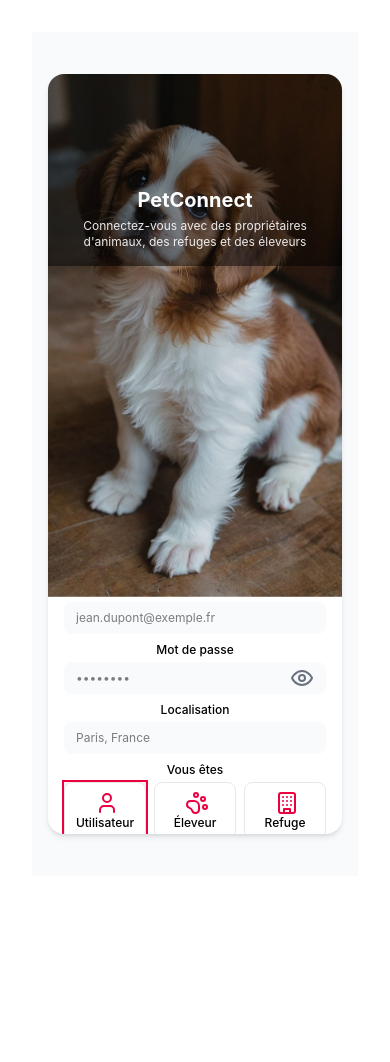
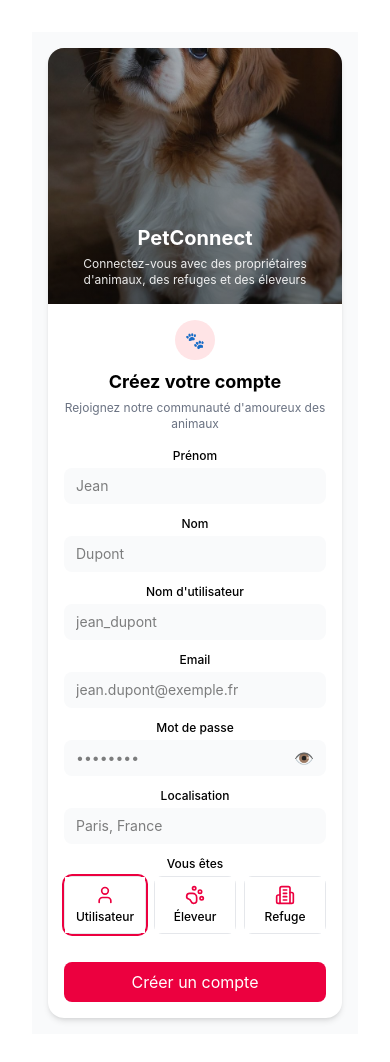
Before and after one commit to jeromegsa/Zoo_project, a React (Vite) app in the folder zoo_front/: page /sign-up in a window 390 px wide. Shown: the top 1062 px of the page. Before the commit the page ends 908 px from the top, so only its background shows below. Built offline with nearby package versions, Linux system fonts and the light colour scheme.

Commit message:
responsivité aigu des formulaires d'inscription et de connexion

```diff
--- a/zoo_front/package.json
+++ b/zoo_front/package.json
@@ -19,6 +19,7 @@
     "date-fns": "^4.1.0",
     "formik": "^2.4.6",
     "framer-motion": "^12.6.5",
+    "lucide-react": "^0.488.0",
     "postcss": "^8.5.3",
     "qs": "^6.14.0",
     "react": "^19.0.0",
--- a/zoo_front/src/pages/auth/Login.jsx
+++ b/zoo_front/src/pages/auth/Login.jsx
@@ -1,58 +1,173 @@
+import chienImage from '/images/chien_2.jpg';
 import { useState } from 'react';
-import { useDispatch } from 'react-redux';
-import { useNavigate } from 'react-router-dom';
-import { loginUser } from '../../features/auth/slice'; // Import de l'action async
 
-function Login() {
-  const [credentials, setCredentials] = useState({
-    username: '',
-    password: ''
+function SigninForm() {
+  const [formData, setFormData] = useState({
+    username: "",
+    password: "",
   });
-  const [error, setError] = useState(null);
-  const dispatch = useDispatch();
-  const navigate = useNavigate();
 
-  const handleSubmit = async (e) => {
+  const [errors, setErrors] = useState({});
+  const [showPassword, setShowPassword] = useState(false);
+  const [isLoading, setIsLoading] = useState(false);
+
+  const validateForm = () => {
+    const newErrors = {};
+    if (formData.username.length < 3) newErrors.username = "Le nom d'utilisateur doit contenir au moins 3 caractères.";
+    if (formData.password.length < 8) newErrors.password = "Le mot de passe doit contenir au moins 8 caractères.";
+
+    // Suppression des validations pour les champs qui n'existent pas dans ce formulaire
+    // (nom, prenom, email, localisation étaient validés mais absents du formulaire)
+
+    setErrors(newErrors);
+    return Object.keys(newErrors).length === 0;
+  };
+
+  const handleChange = (e) => {
+    const { name, value } = e.target;
+    setFormData({ ...formData, [name]: value });
+  };
+
+  const handleSubmit = (e) => {
     e.preventDefault();
-    setError(null);
-
-    try {
-      const result = await dispatch(loginUser(credentials)).unwrap();
-      if (loginUser.fulfilled.match(result)) {}
-      if (result.user) {
-        navigate('/dashboard');
-      }
-    } catch (err) {
-      setError(err.message || 'Identifiants incorrects');
+    if (validateForm()) {
+      setIsLoading(true);
+      setTimeout(() => setIsLoading(false), 1500);
     }
   };
 
+  const icons = {
+    pawPrint: (
+      <svg xmlns="http://www.w3.org/2000/svg" width="20" height="20" viewBox="0 0 24 24" fill="none" stroke="currentColor" strokeWidth="2" strokeLinecap="round" strokeLinejoin="round">
+        <circle cx="11" cy="4" r="2" /><circle cx="18" cy="8" r="2" /><circle cx="20" cy="16" r="2" />
+        <path d="M9 10a5 5 0 0 1 5 5v3.5a3.5 3.5 0 0 1-6.84 1.045Q6.52 17.48 4.46 16.84A3.5 3.5 0 0 1 5.5 10Z" />
+      </svg>
+    ),
+    user: (
+      <svg xmlns="http://www.w3.org/2000/svg" width="20" height="20" viewBox="0 0 24 24" fill="none" stroke="currentColor" strokeWidth="2" strokeLinecap="round" strokeLinejoin="round">
+        <path d="M19 21v-2a4 4 0 0 0-4-4H9a4 4 0 0 0-4 4v2" /><circle cx="12" cy="7" r="4" />
+      </svg>
+    ),
+    building: (
+      <svg xmlns="http://www.w3.org/2000/svg" width="20" height="20" viewBox="0 0 24 24" fill="none" stroke="currentColor" strokeWidth="2" strokeLinecap="round" strokeLinejoin="round">
+        <rect width="16" height="20" x="4" y="2" rx="2" ry="2" /><path d="M9 22v-4h6v4" />
+        <path d="M8 6h.01" /><path d="M16 6h.01" /><path d="M12 6h.01" /><path d="M12 10h.01" />
+        <path d="M12 14h.01" /><path d="M16 10h.01" /><path d="M16 14h.01" /><path d="M8 10h.01" /><path d="M8 14h.01" />
+      </svg>
+    ),
+    eye: (
+      <svg xmlns="http://www.w3.org/2000/svg" width="20" height="20" viewBox="0 0 24 24" fill="none" stroke="currentColor" strokeWidth="2" strokeLinecap="round" strokeLinejoin="round">
+        <path d="M2 12s3-7 10-7 10 7 10 7-3 7-10 7-10-7-10-7Z" /><circle cx="12" cy="12" r="3" />
+      </svg>
+    ),
+    eyeOff: (
+      <svg xmlns="http://www.w3.org/2000/svg" width="20" height="20" viewBox="0 0 24 24" fill="none" stroke="currentColor" strokeWidth="2" strokeLinecap="round" strokeLinejoin="round">
+        <path d="M9.88 9.88a3 3 0 1 0 4.24 4.24" />
+        <path d="M10.73 5.08A10.43 10.43 0 0 1 12 5c7 0 10 7 10 7a13.16 13.16 0 0 1-1.67 2.68" />
+        <path d="M6.61 6.61A13.526 13.526 0 0 0 2 12s3 7 10 7a9.74 9.74 0 0 0 5.39-1.61" />
+        <line x1="2" x2="22" y1="2" y2="22" />
+      </svg>
+    ),
+  };
+
   return (
-    <div className="login-form">
-      <h2>Connexion</h2>
-      {error && <div className="error">{error}</div>}
+    <div className="min-h-screen flex items-center justify-center bg-gray-50 py-2 px-3 sm:py-4 sm:px-6">
+      <div className="w-full max-w-md sm:max-w-lg md:max-w-xl lg:max-w-4xl bg-white rounded-xl shadow-md overflow-hidden flex flex-col lg:flex-row">
+        {/* Section image optimisée - hauteur relative et hauteur minimale sur mobile */}
+        <div className="relative lg:w-1/2 h-40 xs:h-48 sm:h-56 md:h-64 lg:h-auto">
+          <div className="absolute inset-0 bg-gradient-to-b from-black/20 to-black/50 z-10" />
+          <img
+            src={chienImage}
+            alt="Animaux de compagnie"
+            className="w-full h-full object-cover"
+          />
+          <div className="absolute bottom-0 left-0 right-0 p-3 sm:p-5 z-20 text-white">
+            <h1 className="text-lg sm:text-xl md:text-2xl font-bold mb-0.5 sm:mb-1">PetConnect</h1>
+            <p className="text-xs sm:text-sm opacity-90">
+              Connectez-vous avec des propriétaires d'animaux
+            </p>
+          </div>
+        </div>
 
-      <form onSubmit={handleSubmit}>
+        {/* Section formulaire avec padding ajusté */}
+        <div className="lg:w-1/2 p-4 sm:p-5 md:p-6 flex flex-col">
+          <div className="space-y-1 mb-3 sm:mb-4">
+            <div className="flex items-center justify-center mb-2">
+              <div className="h-7 w-7 sm:h-8 sm:w-8 rounded-full bg-rose-100 flex items-center justify-center text-rose-600">
+                {icons.pawPrint}
+              </div>
+            </div>
+            <h2 className="text-base sm:text-lg font-bold text-center">Connectez-vous à votre compte</h2>
+            <p className="text-center text-xs text-gray-500">
+              Rejoignez notre communauté d'amoureux des animaux
+            </p>
+          </div>
+
+          <form onSubmit={handleSubmit} className="space-y-3">
+            <div>
+              <label htmlFor="username" className="block text-xs font-medium mb-1">Nom d'utilisateur</label>
               <input
+                id="username"
+                name="username"
                 type="text"
-          value={credentials.username}
-          onChange={(e) => setCredentials({...credentials, username: e.target.value})}
-          placeholder="Nom d'utilisateur"
-          required
+                placeholder="jean_dupont"
+                value={formData.username}
+                onChange={handleChange}
+                className={`w-full px-3 py-2 text-xs sm:text-sm rounded-lg bg-gray-50 border ${errors.username ? "border-red-500" : "border-gray-200"}`}
               />
+              {errors.username && <p className="text-red-500 text-xs mt-1">{errors.username}</p>}
+            </div>
 
+            <div>
+              <label htmlFor="password" className="block text-xs font-medium mb-1">Mot de passe</label>
+              <div className="relative">
                 <input
-          type="password"
-          value={credentials.password}
-          onChange={(e) => setCredentials({...credentials, password: e.target.value})}
-          placeholder="Mot de passe"
-          required
+                  id="password"
+                  name="password"
+                  type={showPassword ? "text" : "password"}
+                  placeholder="••••••••"
+                  value={formData.password}
+                  onChange={handleChange}
+                  className={`w-full px-3 py-2 text-xs sm:text-sm rounded-lg bg-gray-50 pr-10 border ${errors.password ? "border-red-500" : "border-gray-200"}`}
                 />
+                <button
+                  type="button"
+                  className="absolute right-0 top-0 h-full px-3 flex items-center justify-center text-gray-500"
+                  onClick={() => setShowPassword(!showPassword)}
+                >
+                  {showPassword ? icons.eyeOff : icons.eye}
+                </button>
+              </div>
+              {errors.password && <p className="text-red-500 text-xs mt-1">{errors.password}</p>}
+            </div>
 
-        <button type="submit">Se connecter</button>
+            <button
+              type="submit"
+              className="w-full bg-rose-600 hover:bg-rose-700 text-white py-2.5 px-4 rounded-lg text-xs sm:text-sm font-medium mt-2 transition-colors duration-200"
+              disabled={isLoading}
+            >
+              {isLoading ? (
+                <span className="flex items-center justify-center">
+                  <svg className="animate-spin -ml-1 mr-2 h-4 w-4 text-white" xmlns="http://www.w3.org/2000/svg" fill="none" viewBox="0 0 24 24">
+                    <circle className="opacity-25" cx="12" cy="12" r="10" stroke="currentColor" strokeWidth="4"></circle>
+                    <path className="opacity-75" fill="currentColor" d="M4 12a8 8 0 018-8V0C5.373 0 0 5.373 0 12h4zm2 5.291A7.962 7.962 0 014 12H0c0 3.042 1.135 5.824 3 7.938l3-2.647z"></path>
+                  </svg>
+                  Connexion en cours...
+                </span>
+              ) : "Se connecter"}
+            </button>
           </form>
+
+          <div className="mt-4 text-center">
+            <p className="text-xs text-gray-500">
+              Vous n'avez pas encore de compte ?{" "}
+              <a href="#" className="text-rose-600 hover:underline font-medium">Inscrivez-vous</a>
+            </p>
+          </div>
+        </div>
+      </div>
     </div>
   );
 }
 
-export default Login;
+export default SigninForm;
--- a/zoo_front/src/pages/signUp/SignPage.jsx
+++ b/zoo_front/src/pages/signUp/SignPage.jsx
@@ -1,6 +1,13 @@
-
 import chienImage from '/images/chien_2.jpg';
 import { useState } from 'react';
+import { User, PawPrint, Building2 } from "lucide-react";
+
+const icons = {
+  user: <User className="h-5 w-5 sm:h-6 sm:w-6" />,
+  pawPrint: <PawPrint className="h-5 w-5 sm:h-6 sm:w-6" />,
+  building: <Building2 className="h-5 w-5 sm:h-6 sm:w-6" />,
+};
+
 function SignupForm() {
   const [formData, setFormData] = useState({
     username: "",
@@ -42,51 +49,17 @@ function SignupForm() {
     }
   };
 
-  const icons = {
-    pawPrint: (
-      <svg xmlns="http://www.w3.org/2000/svg" width="24" height="24" viewBox="0 0 24 24" fill="none" stroke="currentColor" strokeWidth="2" strokeLinecap="round" strokeLinejoin="round">
-        <circle cx="11" cy="4" r="2" /><circle cx="18" cy="8" r="2" /><circle cx="20" cy="16" r="2" />
-        <path d="M9 10a5 5 0 0 1 5 5v3.5a3.5 3.5 0 0 1-6.84 1.045Q6.52 17.48 4.46 16.84A3.5 3.5 0 0 1 5.5 10Z" />
-      </svg>
-    ),
-    user: (
-      <svg xmlns="http://www.w3.org/2000/svg" width="24" height="24" viewBox="0 0 24 24" fill="none" stroke="currentColor" strokeWidth="2" strokeLinecap="round" strokeLinejoin="round">
-        <path d="M19 21v-2a4 4 0 0 0-4-4H9a4 4 0 0 0-4 4v2" /><circle cx="12" cy="7" r="4" />
-      </svg>
-    ),
-    building: (
-      <svg xmlns="http://www.w3.org/2000/svg" width="24" height="24" viewBox="0 0 24 24" fill="none" stroke="currentColor" strokeWidth="2" strokeLinecap="round" strokeLinejoin="round">
-        <rect width="16" height="20" x="4" y="2" rx="2" ry="2" /><path d="M9 22v-4h6v4" />
-        <path d="M8 6h.01" /><path d="M16 6h.01" /><path d="M12 6h.01" /><path d="M12 10h.01" />
-        <path d="M12 14h.01" /><path d="M16 10h.01" /><path d="M16 14h.01" /><path d="M8 10h.01" /><path d="M8 14h.01" />
-      </svg>
-    ),
-    eye: (
-      <svg xmlns="http://www.w3.org/2000/svg" width="24" height="24" viewBox="0 0 24 24" fill="none" stroke="currentColor" strokeWidth="2" strokeLinecap="round" strokeLinejoin="round">
-        <path d="M2 12s3-7 10-7 10 7 10 7-3 7-10 7-10-7-10-7Z" /><circle cx="12" cy="12" r="3" />
-      </svg>
-    ),
-    eyeOff: (
-      <svg xmlns="http://www.w3.org/2000/svg" width="24" height="24" viewBox="0 0 24 24" fill="none" stroke="currentColor" strokeWidth="2" strokeLinecap="round" strokeLinejoin="round">
-        <path d="M9.88 9.88a3 3 0 1 0 4.24 4.24" />
-        <path d="M10.73 5.08A10.43 10.43 0 0 1 12 5c7 0 10 7 10 7a13.16 13.16 0 0 1-1.67 2.68" />
-        <path d="M6.61 6.61A13.526 13.526 0 0 0 2 12s3 7 10 7a9.74 9.74 0 0 0 5.39-1.61" />
-        <line x1="2" x2="22" y1="2" y2="22" />
-      </svg>
-    ),
-  };
+  return (
+    <div className="min-h-screen flex items-center justify-center bg-gray-50 p-4 sm:p-6 md:p-8">
+      <div className="w-full max-w-6xl bg-white rounded-2xl shadow-md overflow-hidden flex flex-col lg:flex-row">
 
-  return (
-    <div className="min-h-screen flex items-center justify-center bg-gray-50 p-4 sm:p-6 md:p-8 overflow-y-auto">
-      <div className="w-full max-w-6xl bg-white rounded-2xl shadow-md overflow-hidden flex flex-col lg:flex-row h-auto min-h-[500px] max-h-[90vh]">
-        {/* Section image optimisée */}
-        <div className="relative lg:w-1/2 h-48 sm:h-64 md:h-80 lg:h-auto max-lg:flex-shrink-0">
+        {/* Section image */}
+        <div className="relative w-full lg:w-1/2 h-64 lg:h-auto">
           <div className="absolute inset-0 bg-gradient-to-b from-black/20 to-black/50 z-10" />
           <img
             src={chienImage}
             alt="Animaux de compagnie"
-            className="object-cover"
-            sizes="(max-width: 640px) 100vw, (max-width: 1024px) 50vw, 33vw"
+            className="object-cover w-full h-full"
           />
           <div className="absolute bottom-0 left-0 right-0 p-4 sm:p-6 md:p-8 z-20 text-white">
             <h1 className="text-xl sm:text-2xl md:text-3xl font-bold mb-1">PetConnect</h1>
@@ -96,22 +69,20 @@ function SignupForm() {
           </div>
         </div>
 
-        {/* Section formulaire scrollable */}
-        <div className="lg:w-1/2 p-4 sm:p-6 md:p-8 lg:p-10 flex flex-col overflow-y-auto">
-          <div className="space-y-1 mb-4 sm:mb-6">
-            <div className="flex items-center justify-center mb-2">
-              <div className="h-8 sm:h-10 w-8 sm:w-10 rounded-full bg-rose-100 flex items-center justify-center text-rose-600">
-                {icons.pawPrint}
+        {/* Formulaire */}
+        <div className="w-full lg:w-1/2 overflow-y-auto p-4 sm:p-6 md:p-8 max-h-screen">
+          <div className="space-y-1 mb-4 sm:mb-6 text-center">
+            <div className="flex justify-center mb-2">
+              <div className="h-10 w-10 rounded-full bg-rose-100 flex items-center justify-center text-rose-600">
+                🐾
               </div>
             </div>
-            <h2 className="text-lg sm:text-xl font-bold text-center">Créez votre compte</h2>
-            <p className="text-center text-xs sm:text-sm text-gray-500">
-              Rejoignez notre communauté d'amoureux des animaux
-            </p>
+            <h2 className="text-lg sm:text-xl font-bold">Créez votre compte</h2>
+            <p className="text-xs sm:text-sm text-gray-500">Rejoignez notre communauté d'amoureux des animaux</p>
           </div>
 
-          <form onSubmit={handleSubmit} className="space-y-2 sm:space-y-3">
-            <div className="grid grid-cols-1 sm:grid-cols-2 gap-2 sm:gap-3">
+          <form onSubmit={handleSubmit} className="space-y-3">
+            <div className="grid grid-cols-1 sm:grid-cols-2 gap-3">
               <div>
                 <label htmlFor="prenom" className="block text-xs font-medium mb-1">Prénom</label>
                 <input
@@ -121,7 +92,7 @@ function SignupForm() {
                   placeholder="Jean"
                   value={formData.prenom}
                   onChange={handleChange}
-                  className={`w-full px-3 py-2 text-xs sm:text-sm rounded-lg bg-gray-50 ${errors.prenom ? "border border-red-500" : ""}`}
+                  className={`w-full px-3 py-2 text-sm rounded-lg bg-gray-50 ${errors.prenom ? "border border-red-500" : ""}`}
                 />
                 {errors.prenom && <p className="text-red-500 text-xs mt-1">{errors.prenom}</p>}
               </div>
@@ -135,7 +106,7 @@ function SignupForm() {
                   placeholder="Dupont"
                   value={formData.nom}
                   onChange={handleChange}
-                  className={`w-full px-3 py-2 text-xs sm:text-sm rounded-lg bg-gray-50 ${errors.nom ? "border border-red-500" : ""}`}
+                  className={`w-full px-3 py-2 text-sm rounded-lg bg-gray-50 ${errors.nom ? "border border-red-500" : ""}`}
                 />
                 {errors.nom && <p className="text-red-500 text-xs mt-1">{errors.nom}</p>}
               </div>
@@ -150,7 +121,7 @@ function SignupForm() {
                 placeholder="jean_dupont"
                 value={formData.username}
                 onChange={handleChange}
-                className={`w-full px-3 py-2 text-xs sm:text-sm rounded-lg bg-gray-50 ${errors.username ? "border border-red-500" : ""}`}
+                className={`w-full px-3 py-2 text-sm rounded-lg bg-gray-50 ${errors.username ? "border border-red-500" : ""}`}
               />
               {errors.username && <p className="text-red-500 text-xs mt-1">{errors.username}</p>}
             </div>
@@ -164,7 +135,7 @@ function SignupForm() {
                 placeholder="jean.dupont@exemple.fr"
                 value={formData.email}
                 onChange={handleChange}
-                className={`w-full px-3 py-2 text-xs sm:text-sm rounded-lg bg-gray-50 ${errors.email ? "border border-red-500" : ""}`}
+                className={`w-full px-3 py-2 text-sm rounded-lg bg-gray-50 ${errors.email ? "border border-red-500" : ""}`}
               />
               {errors.email && <p className="text-red-500 text-xs mt-1">{errors.email}</p>}
             </div>
@@ -179,14 +150,14 @@ function SignupForm() {
                   placeholder="••••••••"
                   value={formData.password}
                   onChange={handleChange}
-                  className={`w-full px-3 py-2 text-xs sm:text-sm rounded-lg bg-gray-50 pr-10 ${errors.password ? "border border-red-500" : ""}`}
+                  className={`w-full px-3 py-2 text-sm rounded-lg bg-gray-50 pr-10 ${errors.password ? "border border-red-500" : ""}`}
                 />
                 <button
                   type="button"
-                  className="absolute right-0 top-0 h-full px-3 flex items-center justify-center text-gray-500"
                   onClick={() => setShowPassword(!showPassword)}
+                  className="absolute right-0 top-0 h-full px-3 text-gray-500"
                 >
-                  {showPassword ? icons.eyeOff : icons.eye}
+                  {showPassword ? "🙈" : "👁️"}
                 </button>
               </div>
               {errors.password && <p className="text-red-500 text-xs mt-1">{errors.password}</p>}
@@ -201,7 +172,7 @@ function SignupForm() {
                 placeholder="Paris, France"
                 value={formData.localisation}
                 onChange={handleChange}
-                className={`w-full px-3 py-2 text-xs sm:text-sm rounded-lg bg-gray-50 ${errors.localisation ? "border border-red-500" : ""}`}
+                className={`w-full px-3 py-2 text-sm rounded-lg bg-gray-50 ${errors.localisation ? "border border-red-500" : ""}`}
               />
               {errors.localisation && <p className="text-red-500 text-xs mt-1">{errors.localisation}</p>}
             </div>
@@ -209,55 +180,84 @@ function SignupForm() {
             <div className="space-y-2 sm:space-y-3">
               <label className="block text-xs font-medium mb-1">Vous êtes</label>
               <div className="grid grid-cols-3 gap-2 sm:gap-3">
-                <label className={`cursor-pointer ${formData.role === "user" ? "ring-2 ring-rose-600 bg-rose-50" : ""}`}>
-                  <input type="radio" name="role" value="user" checked={formData.role === "user"} onChange={handleChange} className="sr-only" />
-                  <div className="flex flex-col items-center justify-between rounded-lg border border-gray-200 bg-white p-2 sm:p-3 hover:bg-gray-50">
-                    <span className="mb-1 sm:mb-2 h-5 sm:h-6 w-5 sm:w-6 text-rose-600">{icons.user}</span>
-                    <span className="text-center text-xs sm:text-sm font-medium">Utilisateur</span>
+
+                <label
+                  className={`cursor-pointer ${formData.role === "user" ? "ring-2 ring-rose-600 bg-rose-50" : ""
+                    } rounded-lg border border-gray-200`}
+                >
+                  <input
+                    type="radio"
+                    name="role"
+                    value="user"
+                    checked={formData.role === "user"}
+                    onChange={handleChange}
+                    className="sr-only"
+                  />
+                  <div className="flex flex-col items-center justify-between bg-white p-2 sm:p-3 hover:bg-gray-50">
+                    <span className="mb-1 sm:mb-2 h-5 sm:h-6 w-5 sm:w-6 text-rose-600">
+                      {icons.user}
+                    </span>
+                    <span className="text-center text-xs sm:text-sm font-medium">
+                      Utilisateur
+                    </span>
                   </div>
                 </label>
 
-                <label className={`cursor-pointer ${formData.role === "eleveur" ? "ring-2 ring-rose-600 bg-rose-50" : ""}`}>
-                  <input type="radio" name="role" value="eleveur" checked={formData.role === "eleveur"} onChange={handleChange} className="sr-only" />
-                  <div className="flex flex-col items-center justify-between rounded-lg border border-gray-200 bg-white p-2 sm:p-3 hover:bg-gray-50">
-                    <span className="mb-1 sm:mb-2 h-5 sm:h-6 w-5 sm:w-6 text-rose-600">{icons.pawPrint}</span>
-                    <span className="text-center text-xs sm:text-sm font-medium">Éleveur</span>
+                <label
+                  className={`cursor-pointer ${formData.role === "eleveur" ? "ring-2 ring-rose-600 bg-rose-50" : ""
+                    } rounded-lg border border-gray-200`}
+                >
+                  <input
+                    type="radio"
+                    name="role"
+                    value="eleveur"
+                    checked={formData.role === "eleveur"}
+                    onChange={handleChange}
+                    className="sr-only"
+                  />
+                  <div className="flex flex-col items-center justify-between bg-white p-2 sm:p-3 hover:bg-gray-50">
+                    <span className="mb-1 sm:mb-2 h-5 sm:h-6 w-5 sm:w-6 text-rose-600">
+                      {icons.pawPrint}
+                    </span>
+                    <span className="text-center text-xs sm:text-sm font-medium">
+                      Éleveur
+                    </span>
                   </div>
                 </label>
 
-                <label className={`cursor-pointer ${formData.role === "refuge" ? "ring-2 ring-rose-600 bg-rose-50" : ""}`}>
-                  <input type="radio" name="role" value="refuge" checked={formData.role === "refuge"} onChange={handleChange} className="sr-only" />
-                  <div className="flex flex-col items-center justify-between rounded-lg border border-gray-200 bg-white p-2 sm:p-3 hover:bg-gray-50">
-                    <span className="mb-1 sm:mb-2 h-5 sm:h-6 w-5 sm:w-6 text-rose-600">{icons.building}</span>
-                    <span className="text-center text-xs sm:text-sm font-medium">Refuge</span>
+                <label
+                  className={`cursor-pointer ${formData.role === "refuge" ? "ring-2 ring-rose-600 bg-rose-50" : ""
+                    } rounded-lg border border-gray-200`}
+                >
+                  <input
+                    type="radio"
+                    name="role"
+                    value="refuge"
+                    checked={formData.role === "refuge"}
+                    onChange={handleChange}
+                    className="sr-only"
+                  />
+                  <div className="flex flex-col items-center justify-between bg-white p-2 sm:p-3 hover:bg-gray-50">
+                    <span className="mb-1 sm:mb-2 h-5 sm:h-6 w-5 sm:w-6 text-rose-600">
+                      {icons.building}
+                    </span>
+                    <span className="text-center text-xs sm:text-sm font-medium">
+                      Refuge
+                    </span>
                   </div>
                 </label>
+
               </div>
             </div>
 
             <button
               type="submit"
-              className="w-full bg-rose-600 hover:bg-rose-700 text-white py-2 px-4 rounded-lg text-xs sm:text-sm font-medium mt-3 sm:mt-4 transition-colors duration-200"
+              className="mt-4 w-full bg-rose-600 text-white py-2 rounded-lg hover:bg-rose-700 transition"
               disabled={isLoading}
             >
-              {isLoading ? (
-                <span className="flex items-center justify-center">
-                  <svg className="animate-spin -ml-1 mr-2 h-4 w-4 text-white" xmlns="http://www.w3.org/2000/svg" fill="none" viewBox="0 0 24 24">
-                    <circle className="opacity-25" cx="12" cy="12" r="10" stroke="currentColor" strokeWidth="4"></circle>
-                    <path className="opacity-75" fill="currentColor" d="M4 12a8 8 0 018-8V0C5.373 0 0 5.373 0 12h4zm2 5.291A7.962 7.962 0 014 12H0c0 3.042 1.135 5.824 3 7.938l3-2.647z"></path>
-                  </svg>
-                  Création en cours...
-                </span>
-              ) : "Créer mon compte"}
+              {isLoading ? "Chargement..." : "Créer un compte"}
             </button>
           </form>
-
-          <div className="mt-3 sm:mt-4 text-center">
-            <p className="text-xs text-gray-500">
-              Vous avez déjà un compte?{" "}
-              <a href="#" className="text-rose-600 hover:underline font-medium">Connectez-vous</a>
-            </p>
-          </div>
         </div>
       </div>
     </div>
--- a/zoo_front/src/store/store.js
+++ b/zoo_front/src/store/store.js
@@ -1,5 +1,5 @@
 import { configureStore } from '@reduxjs/toolkit'
-import authReducer from '../features/auth/slice'
+import authReducer from '../features/auth/AuthSlice'
 
 
 const authMiddleware = store => next => action => {
```
Also changed, not shown: zoo_front/src/features/auth/AuthSlice.js (renamed from zoo_front/src/features/auth/slice.js), 1 other file (tests, documents, lock files or other folders). Lines whose indentation alone changed are shown as unchanged.
